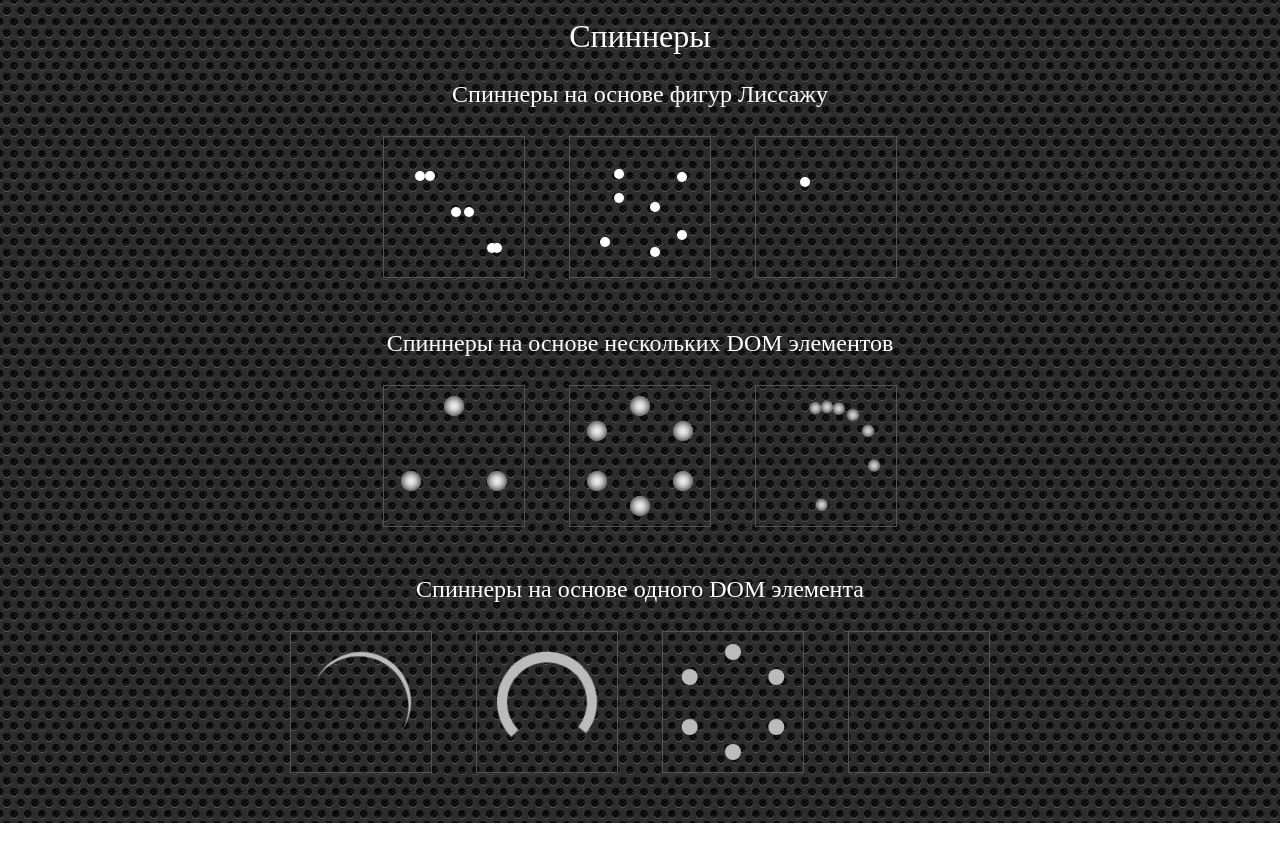
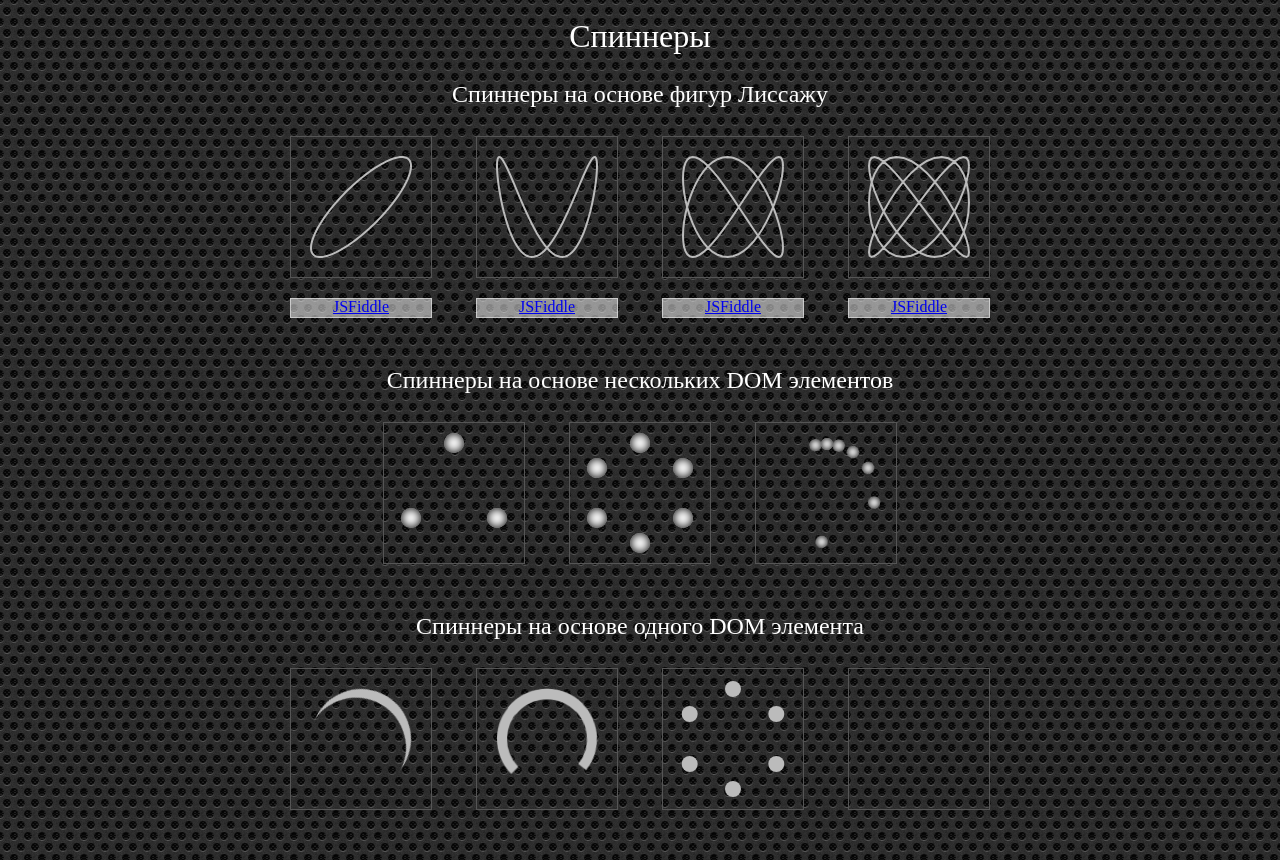
Before and after one commit to potravniy/Spinners, a plain HTML site: page spinners.html in a window 1280 px wide. Before the commit the page ends 823 px from the top, so only its background shows below. Drawn offline with Linux system fonts and the light colour scheme.

Commit message:
Lissajous spinners updated.

```diff
--- /dev/null
+++ b/lissajous.js
@@ -0,0 +1,84 @@
+window.onload = function(){
+    (function() {
+        var requestAnimationFrame = window.requestAnimationFrame || window.mozRequestAnimationFrame ||
+                                    window.webkitRequestAnimationFrame || window.msRequestAnimationFrame;
+        window.requestAnimationFrame = requestAnimationFrame;
+    })();
+    start_1x1();
+    start_1x2();
+    start_2x3();
+    start_3x4();
+
+    function start_1x1(){
+        var ctx = document.querySelector(".lissajous__canvas--1x1").getContext("2d");
+        requestAnimationFrame(draw_1x1);
+        function draw_1x1(timestamp) {
+            ctx.clearRect(1, 1, 138, 138);
+            ctx.beginPath();
+            ctx.lineWidth="2";
+            ctx.strokeStyle="#bbb";
+            for (var step = 0; step <= 120; step++) {
+                var x = 70 + 50 * Math.cos(1 * Math.PI * step / 60);
+                var y = 70 + 50 * Math.sin(1 * Math.PI * step / 60 + timestamp/300);
+                if (step === 0) ctx.moveTo(x, y);
+                else ctx.lineTo(x, y);
+            }
+            ctx.stroke();
+            requestAnimationFrame(draw_1x1);
+        }
+    }
+    function start_1x2(){
+        var ctx = document.querySelector(".lissajous__canvas--1x2").getContext("2d");
+        requestAnimationFrame(draw_1x2);
+        function draw_1x2(timestamp) {
+            ctx.clearRect(1, 1, 138, 138);
+            ctx.beginPath();
+            ctx.lineWidth="2";
+            ctx.strokeStyle="#bbb";
+            for (var step = 0; step <= 120; step++) {
+                var x = 70 + 50 * Math.cos(1 * Math.PI * step / 60);
+                var y = 70 + 50 * Math.sin(2 * Math.PI * step / 60 + timestamp/300);
+                if (step === 0) ctx.moveTo(x, y);
+                else ctx.lineTo(x, y);
+            }
+            ctx.stroke();
+            requestAnimationFrame(draw_1x2);
+        }
+    }
+    function start_2x3(){
+        var ctx = document.querySelector(".lissajous__canvas--2x3").getContext("2d");
+        requestAnimationFrame(draw_2x3);
+        function draw_2x3(timestamp) {
+            ctx.clearRect(1, 1, 138, 138);
+            ctx.beginPath();
+            ctx.lineWidth="2";
+            ctx.strokeStyle="#bbb";
+            for (var step = 0; step <= 120; step++) {
+                var x = 70 + 50 * Math.cos(2 * Math.PI * step / 60);
+                var y = 70 + 50 * Math.sin(3 * Math.PI * step / 60 + timestamp/300);
+                if (step === 0) ctx.moveTo(x, y);
+                else ctx.lineTo(x, y);
+            }
+            ctx.stroke();
+            requestAnimationFrame(draw_2x3);
+        }
+    }
+    function start_3x4(){
+        var ctx = document.querySelector(".lissajous__canvas--3x4").getContext("2d");
+        requestAnimationFrame(draw_3x4);
+        function draw_3x4(timestamp) {
+            ctx.clearRect(1, 1, 138, 138);
+            ctx.beginPath();
+            ctx.lineWidth="2";
+            ctx.strokeStyle="#bbb";
+            for (var step = 0; step <= 120; step++) {
+                var x = 70 + 50 * Math.cos(3 * Math.PI * step / 60);
+                var y = 70 + 50 * Math.sin(4 * Math.PI * step / 60 + timestamp/300);
+                if (step === 0) ctx.moveTo(x, y);
+                else ctx.lineTo(x, y);
+            }
+            ctx.stroke();
+            requestAnimationFrame(draw_3x4);
+        }
+    }
+}
--- a/spinners.css
+++ b/spinners.css
@@ -37,103 +37,18 @@ body {
     margin: 20px;
     border: 1px solid #555;
 }
-/* Chrome, Safari, Opera */
-@-webkit-keyframes lissajous-delay-on {
-    from {  opacity: 0;  }
-    to {    opacity: 1; }
+
+.lissajous__canvas {
+    display: block;
+    width: 140px;
+    height: 140px;
 }
-@-webkit-keyframes lissajous-move-y {
-    from {  top: 30px;  }
-    to {    top: 110px; }
-}
-@-webkit-keyframes lissajous-move-x {
-    from {  left: 30px;     }
-    to {    left: 110px;    }
-}
-/* Standard syntax */
-@keyframes lissajous-delay-on {
-    from {  opacity: 0;  }
-    to {    opacity: 1; }
-}
-@keyframes lissajous-move-y {
-    from {top: 30px;}
-    to {top: 110px;}
-}
-@keyframes lissajous-move-x {
-    from {left: 30px;}
-    to {left: 110px;}
-}
-.lissajous__box > * {
-    display: block;
-    position: absolute;
-    width: 10px;
-    height: 10px;
-    border-radius: 50%;
-    background: white;
-    /*box-shadow: inset 0 0 6px #000;*/
-}
-.lissajous__box__phased--1 {
-    animation: lissajous-move-y 0.60s ease-in-out -0.9s infinite alternate,
-               lissajous-move-x 0.63s ease-in-out -0.0s infinite alternate;
-}
-.lissajous__box__phased--2 {
-    animation: lissajous-move-y 0.60s ease-in-out -0.7s infinite alternate,
-               lissajous-move-x 0.63s ease-in-out -1.0s infinite alternate;
-}
-.lissajous__box__phased--3 {
-    animation: lissajous-move-y 0.60s ease-in-out -0.5s infinite alternate,
-               lissajous-move-x 0.63s ease-in-out -0.8s infinite alternate;
-}
-.lissajous__box__phased--4 {
-    animation: lissajous-move-y 0.60s ease-in-out -0.3s infinite alternate,
-               lissajous-move-x 0.63s ease-in-out -0.6s infinite alternate;
-}
-.lissajous__box__phased--5 {
-    animation: lissajous-move-y 0.60s ease-in-out -0.1s infinite alternate,
-               lissajous-move-x 0.63s ease-in-out -0.4s infinite alternate;
-}
-.lissajous__box__phased--6 {
-    animation: lissajous-move-y 0.60s ease-in-out -1.1s infinite alternate,
-               lissajous-move-x 0.63s ease-in-out -0.2s infinite alternate;
-}
-
-
-
-.lissajous__box__1x2--1 {
-    animation: lissajous-move-y 1.4s ease-in-out -2.45s infinite alternate,
-               lissajous-move-x 0.7s ease-in-out -0.00s infinite alternate;
-}
-.lissajous__box__1x2--2 {
-    animation: lissajous-move-y 1.4s ease-in-out -2.05s infinite alternate,
-               lissajous-move-x 0.7s ease-in-out -2.40s infinite alternate;
-}
-.lissajous__box__1x2--3 {
-    animation: lissajous-move-y 1.4s ease-in-out -1.65s infinite alternate,
-               lissajous-move-x 0.7s ease-in-out -2.00s infinite alternate;
-}
-.lissajous__box__1x2--4 {
-    animation: lissajous-move-y 1.4s ease-in-out -1.25s infinite alternate,
-               lissajous-move-x 0.7s ease-in-out -1.60s infinite alternate;
-}
-.lissajous__box__1x2--5 {
-    animation: lissajous-move-y 1.4s ease-in-out -0.85s infinite alternate,
-               lissajous-move-x 0.7s ease-in-out -1.20s infinite alternate;
-}
-.lissajous__box__1x2--6 {
-    animation: lissajous-move-y 1.4s ease-in-out -0.45s infinite alternate,
-               lissajous-move-x 0.7s ease-in-out -0.80s infinite alternate;
-}
-.lissajous__box__1x2--7 {
-    animation: lissajous-move-y 1.4s ease-in-out -0.05s infinite alternate,
-               lissajous-move-x 0.7s ease-in-out -0.40s infinite alternate;
-}
-
-
-
-.lissajous__box__1x3 {
-    animation: lissajous-delay-on 0.1s ease-out,
-               lissajous-move-y 0.4s ease-in-out 0.1s infinite alternate,
-               lissajous-move-x 0.14s ease-in-out infinite alternate;
+a.lissajous__box {
+    height: 20px;
+    text-align: center;
+    background-color: rgba(255, 255, 255, 0.5);
+    border-color: rgba(255, 255, 255, 0.5);;
+    margin-top: 0;
 }
 
 .multielement__box,
@@ -269,7 +184,7 @@ body {
     margin: 20px;
     background-color: transparent;
     border-radius: 50%;
-    box-shadow: inset 5px 0 #bbb;
+    box-shadow: inset 10px 0 #bbb;
     animation: rotate 1.5s linear infinite;
 }
 
--- a/spinners.html
+++ b/spinners.html
@@ -2,38 +2,35 @@
 <html lang="en">
 <head>
     <meta charset="UTF-8">
-    <link rel="stylesheet" href="reset.css">
-    <link rel="stylesheet" href="spinners.css">
+    <link rel="stylesheet" type="text/css" href="reset.css">
+    <link rel="stylesheet" type="text/css" href="spinners.css">
+    <script type="text/javascript" src="lissajous.js"></script>
     <title>"Spinner" Lissajous</title>
 </head>
 <body>
     <h1 class="page__header">Спиннеры</h1>
+
     <div class="lissajous">
         <h2 class="lissajous__header">Спиннеры на основе фигур Лиссажу</h2>
-        <!--<div class="lissajous__box">
-            <div class="lissajous__box__ordinary"></div>
-        </div>-->
         <div class="lissajous__box">
-            <div class="lissajous__box__phased--1"></div>
-            <div class="lissajous__box__phased--2"></div>
-            <div class="lissajous__box__phased--3"></div>
-            <div class="lissajous__box__phased--4"></div>
-            <div class="lissajous__box__phased--5"></div>
-            <div class="lissajous__box__phased--6"></div>
+            <canvas class="lissajous__canvas--1x1" width="140" height="140"></canvas>
         </div>
         <div class="lissajous__box">
-            <div class="lissajous__box__1x2--1"></div>
-            <div class="lissajous__box__1x2--2"></div>
-            <div class="lissajous__box__1x2--3"></div>
-            <div class="lissajous__box__1x2--4"></div>
-            <div class="lissajous__box__1x2--5"></div>
-            <div class="lissajous__box__1x2--6"></div>
-            <div class="lissajous__box__1x2--7"></div>
+            <canvas class="lissajous__canvas--1x2" width="140" height="140"></canvas>
         </div>
         <div class="lissajous__box">
-            <div class="lissajous__box__1x3"></div>
+            <canvas class="lissajous__canvas--2x3" width="140" height="140"></canvas>
         </div>
+        <div class="lissajous__box">
+            <canvas class="lissajous__canvas--3x4" width="140" height="140"></canvas>
+        </div>
+        <br>
+        <a href="https://jsfiddle.net/Potravnyi/j9g96ovw/" class="lissajous__box">JSFiddle</a>
+        <a href="https://jsfiddle.net/Potravnyi/enquow6s/" class="lissajous__box">JSFiddle</a>
+        <a href="https://jsfiddle.net/Potravnyi/uak818go/" class="lissajous__box">JSFiddle</a>
+        <a href="https://jsfiddle.net/Potravnyi/abvbbt4v/" class="lissajous__box">JSFiddle</a>
     </div>
+
     <div class="multielement">
         <h2 class="multielement__header">Спиннеры на основе нескольких DOM элементов</h2>
         <div class="multielement__box">
@@ -63,6 +60,7 @@
                 <div class="win10__dot7-from7"></div>
         </div>
     </div>
+
     <div class="singleelement">
         <h2 class="multielement__header">Спиннеры на основе одного DOM элемента</h2>
         <div class="singleelement__box">
```
Also changed, not shown: 1 other file.
